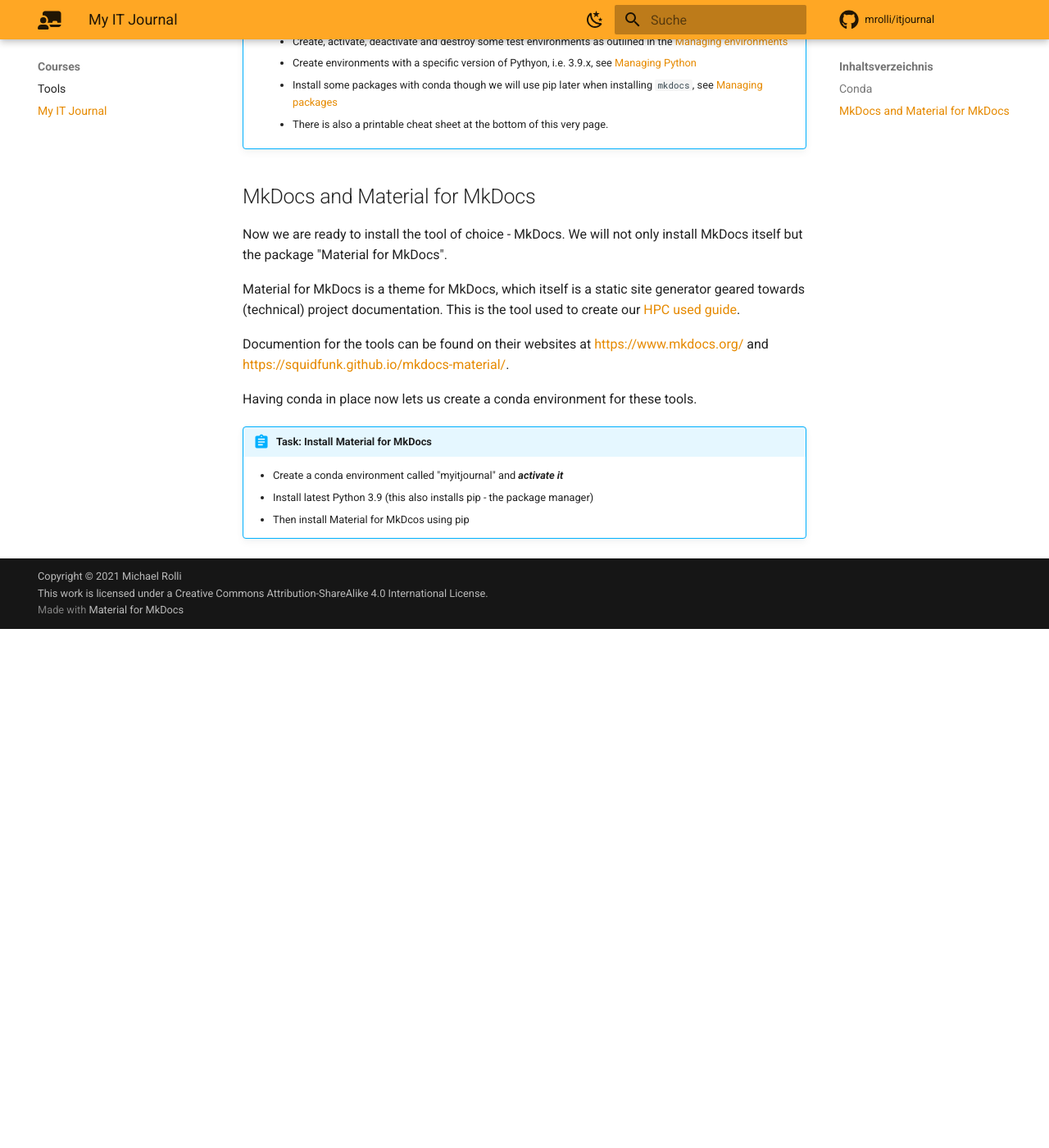
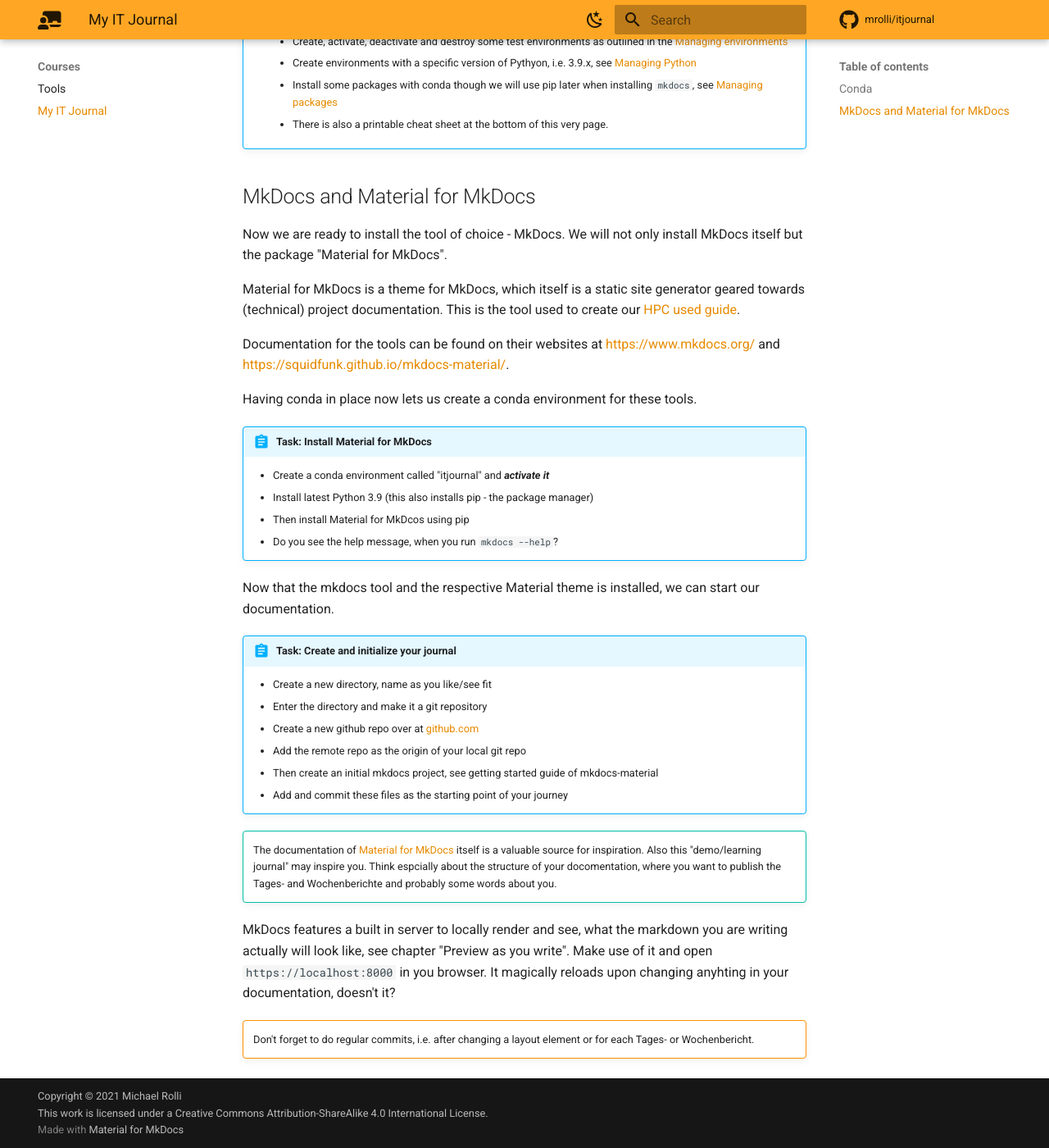
Before and after one commit to mrolli/myitjournal, an MkDocs documentation site: the page built from docs/courses/myitjournal.md, in a window 1280 px wide and 1400 px high, scrolled down 878 px. Shown: the whole window at 82% size. Built offline with MkDocs 1.6.1 and Material for MkDocs 9.7.7, drawn with Linux system fonts in a browser that asks for light colours; comment, search, counter and statistics services are not loaded; before the commit the page ends 1645 px from its top, so only the background shows below that.

Commit message:
Elaborate on mkdocs tasks

```diff
--- a/docs/courses/myitjournal.md
+++ b/docs/courses/myitjournal.md
@@ -40,12 +40,38 @@
 Material for MkDocs is a theme for MkDocs, which itself is a static site generator geared towards
 (technical) project documentation. This is the tool used to create our [HPC used guide](https://hpc-unibe-ch.github.com/).
 
-Documention for the tools can be found on their websites at [https://www.mkdocs.org/](https://www.mkdocs.org/) and
+Documentation for the tools can be found on their websites at [https://www.mkdocs.org/](https://www.mkdocs.org/) and
 [https://squidfunk.github.io/mkdocs-material/](https://squidfunk.github.io/mkdocs-material/).
 
 Having conda in place now lets us create a conda environment for these tools.
 
 !!! abstract "Task: Install Material for MkDocs"
-    * Create a conda environment called "myitjournal" and ***activate it***
+    * Create a conda environment called "itjournal" and ***activate it***
     * Install latest Python 3.9 (this also installs pip - the package manager)
     * Then install Material for MkDcos using pip
+    * Do you see the help message, when you run `mkdocs --help`?
+
+Now that the mkdocs tool and the respective Material theme is installed, we can start our documentation.
+
+!!! abstract "Task: Create and initialize your journal"
+    * Create a new directory, name as you like/see fit
+    * Enter the directory and make it a git repository
+    * Create a new github repo over at [github.com](https://github.com)
+    * Add the remote repo as the origin of your local git repo
+    * Then create an initial mkdocs project, see getting started guide of mkdocs-material
+    * Add and commit these files as the starting point of your journey
+
+!!! tip ""
+    The documentation of [Material for MkDocs](https://squidfunk.github.io/mkdocs-material/) itself
+    is a valuable source for inspiration. Also this "demo/learning journal" may inspire you. Think
+    espcially about the structure of your docomentation, where you want to publish the Tages- and
+    Wochenberichte and probably some words about you.
+
+MkDocs features a built in server to locally render and see, what the markdown you are writing
+actually will look like, see chapter "Preview as you write". Make use of it and open
+`https://localhost:8000` in you browser. It magically reloads upon changing anyhting in your
+documentation, doesn't it?
+
+!!! warning ""
+    Don't forget to do regular commits, i.e. after changing a layout element or for each Tages- or
+    Wochenbericht.
--- a/environment.yml
+++ b/environment.yml
@@ -1,4 +1,4 @@
-name: myitjournal
+name: itjournal
 dependencies:
   - python=3.9
   - pip
--- a/mkdocs.yml
+++ b/mkdocs.yml
@@ -20,7 +20,7 @@
   icon:
     logo: fontawesome/solid/chalkboard-teacher
     repo: fontawesome/brands/github
-  language: de
+  language: en
   palette:
     - scheme: default
       primary: orange
```
